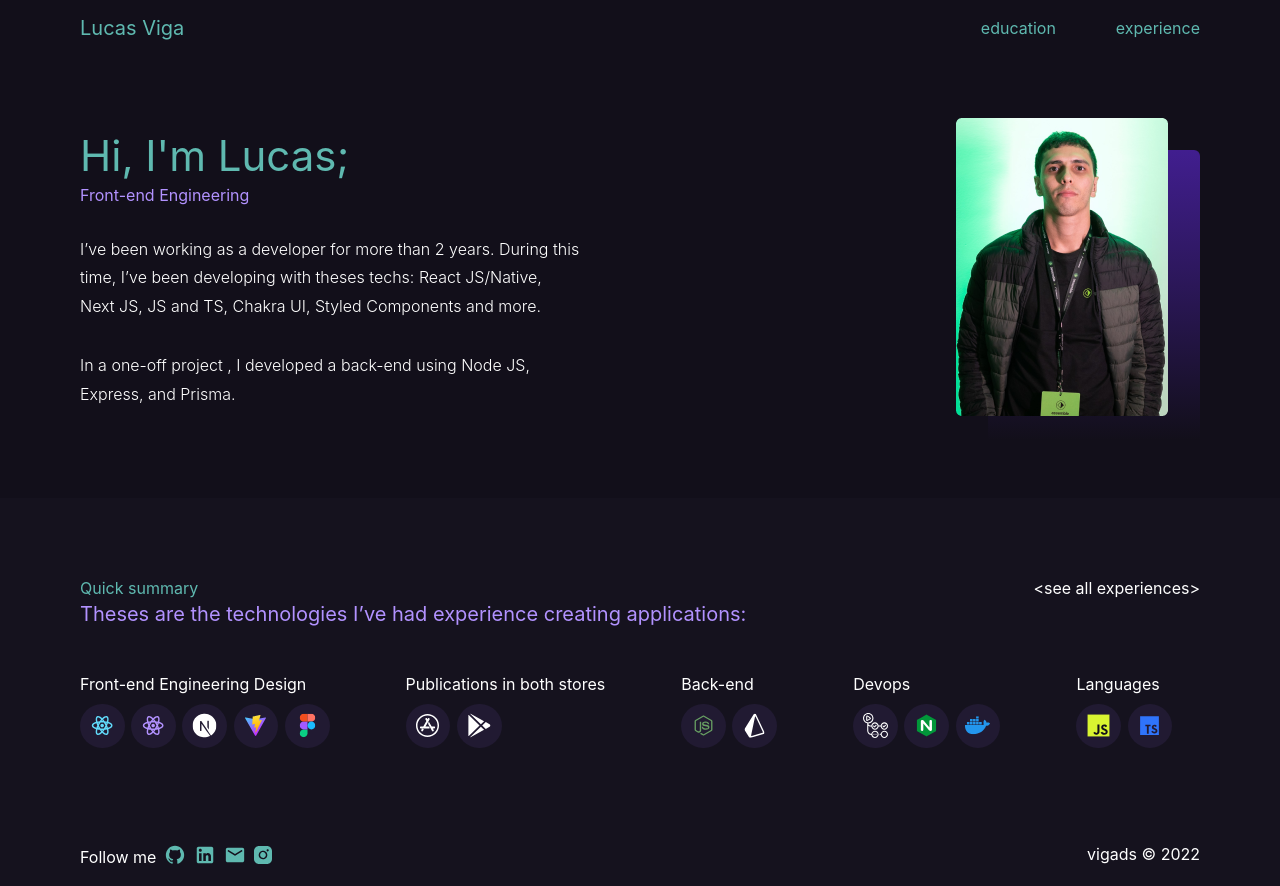
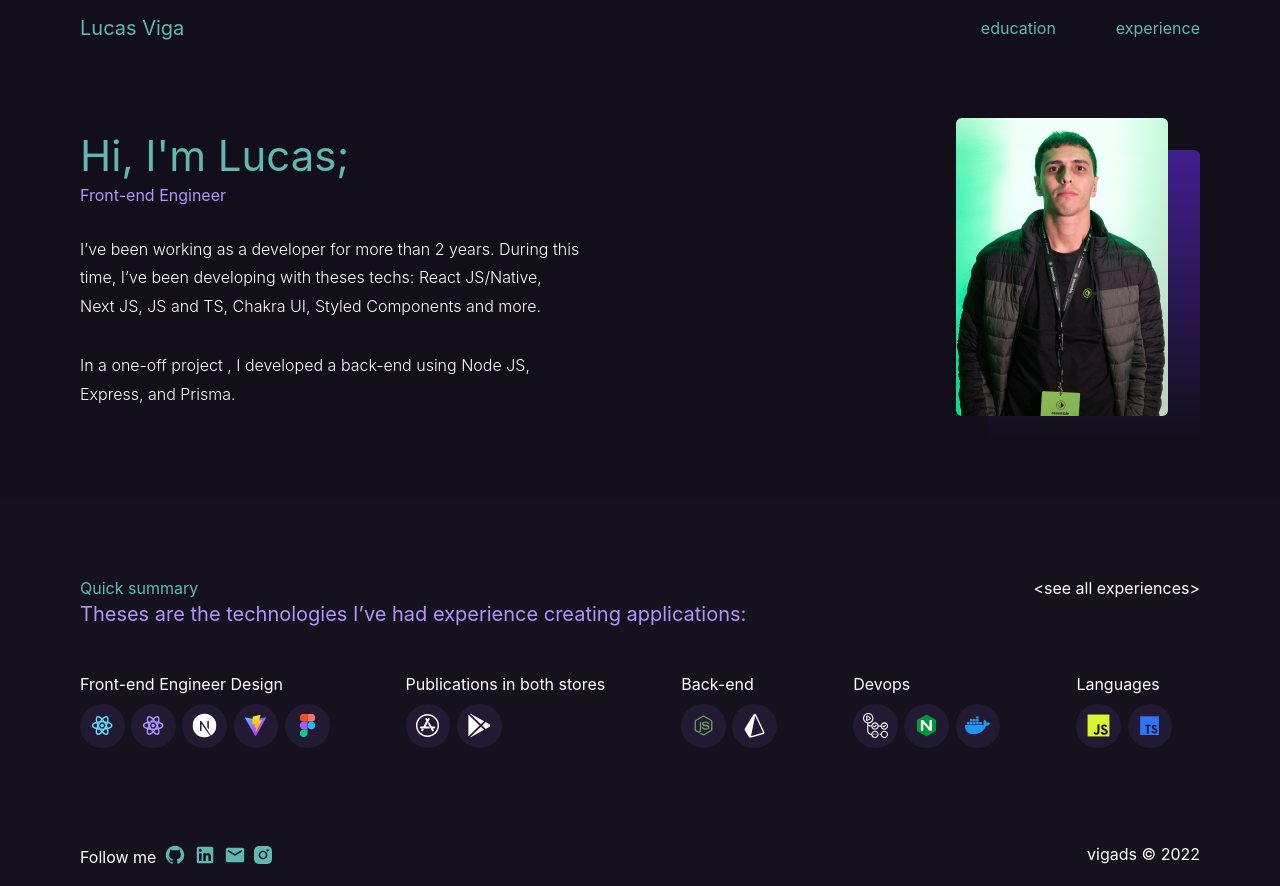
Before and after one commit to lucasviga/vigads.com.br, a Next.js app: page / in a window 1280 px wide. Built offline with nearby package versions, Linux system fonts and the light colour scheme.

Commit message:
chore: update texts

```diff
--- a/src/components/layout/NavbarMobile/index.tsx
+++ b/src/components/layout/NavbarMobile/index.tsx
@@ -80,7 +80,7 @@ export default function NavbarMobile() {
     <Nav>
       <div className="navbar-mobile-wrapper">
         <div>
-          <Link href="/">Lucas Viga</Link>
+          <Link href="/" onClick={handleOpenMenu}>Lucas Viga</Link>
 
           {isMenuOpen ? (
             <Toggle
--- a/src/data/techs.ts
+++ b/src/data/techs.ts
@@ -1,7 +1,7 @@
 export const experiences = [
   {
     id: 1,
-    role: 'Front-end Engineering Design',
+    role: 'Front-end Engineer Design',
     techs: [
       {
         id: 1,
--- a/src/pages/_document.tsx
+++ b/src/pages/_document.tsx
@@ -57,11 +57,11 @@ export default class MyDocument extends Document {
 
             <meta
               name="description"
-              content="I'm Lucas, I'm Front-end Engineering"
+              content="I'm Lucas, I'm Front-end Engineer"
             />
             <meta property="og:url" content="https://vigads.com.br/" />
             <meta property="og:type" content="website" />
-            <meta property="og:title" content="Lucas Viga - Front-end Engineering Design" />
+            <meta property="og:title" content="Lucas Viga - Front-end Engineer Design" />
             <meta
               property="og:description"
               content="I’ve been working as a developer for more than 2 years. During this time, I’ve been developing with theses techs: React JS/Native, Next JS, JS and TS, Chakra UI, Styled Components and more."
@@ -76,7 +76,7 @@ export default class MyDocument extends Document {
               content="https://vigads.com.br/"
             />
             <meta property="twitter:url" content="https://vigads.com.br/" />
-            <meta name="twitter:title" content="Lucas Viga - Front-end Engineering Design" />
+            <meta name="twitter:title" content="Lucas Viga - Front-end Engineer Design" />
             <meta
               name="twitter:description"
               content="I’ve been working as a developer for more than 2 years. During this time, I’ve been developing with theses techs: React JS/Native, Next JS, JS and TS, Chakra UI, Styled Components and more."
--- a/src/pages/index.tsx
+++ b/src/pages/index.tsx
@@ -10,7 +10,7 @@ export default function Home() {
       <Aboutme>
         <div className="about-me">
           <h1>Hi, I{"'"}m Lucas;</h1>
-          <span>Front-end Engineering</span>
+          <span>Front-end Engineer</span>
         </div>
 
         <div className="bio">
```
